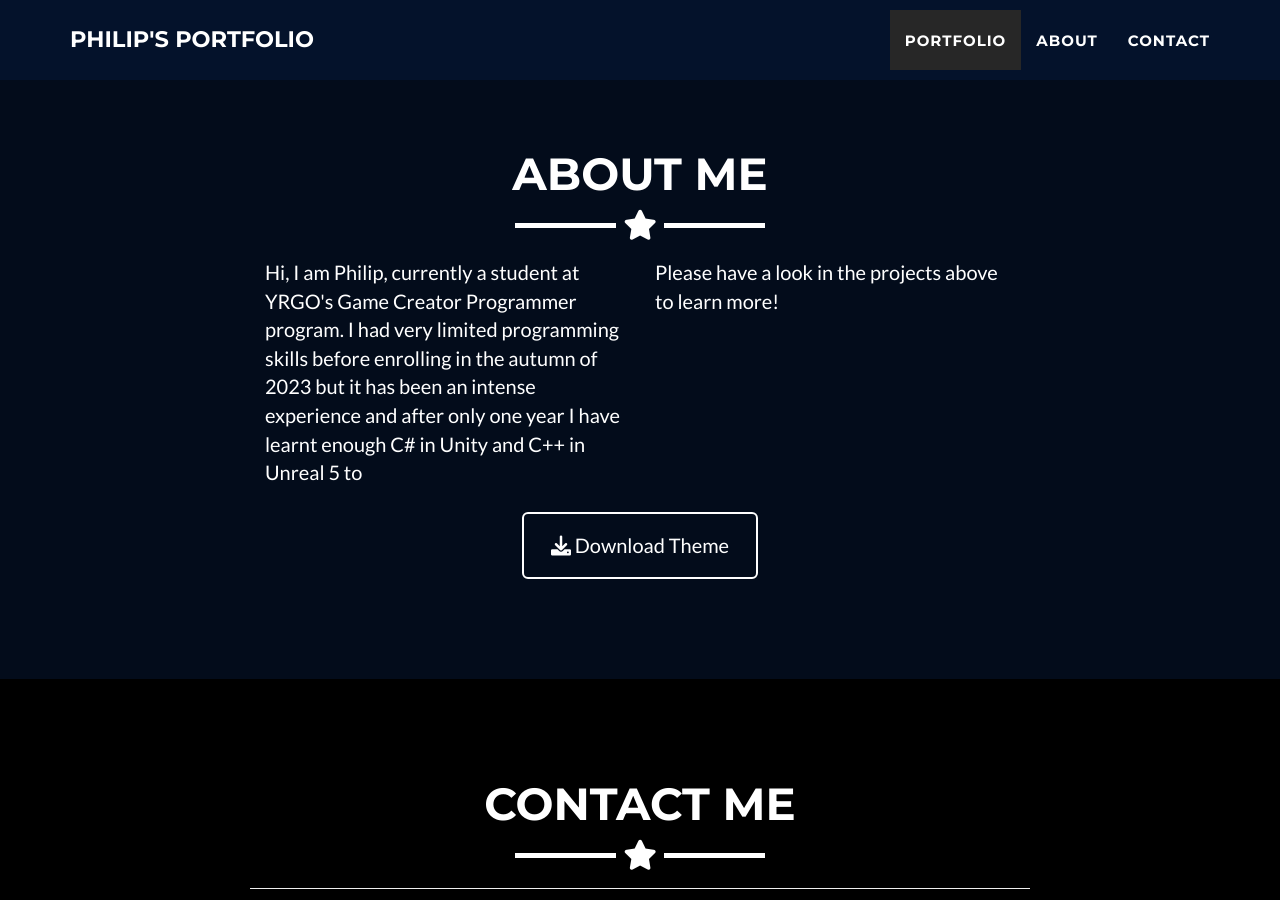
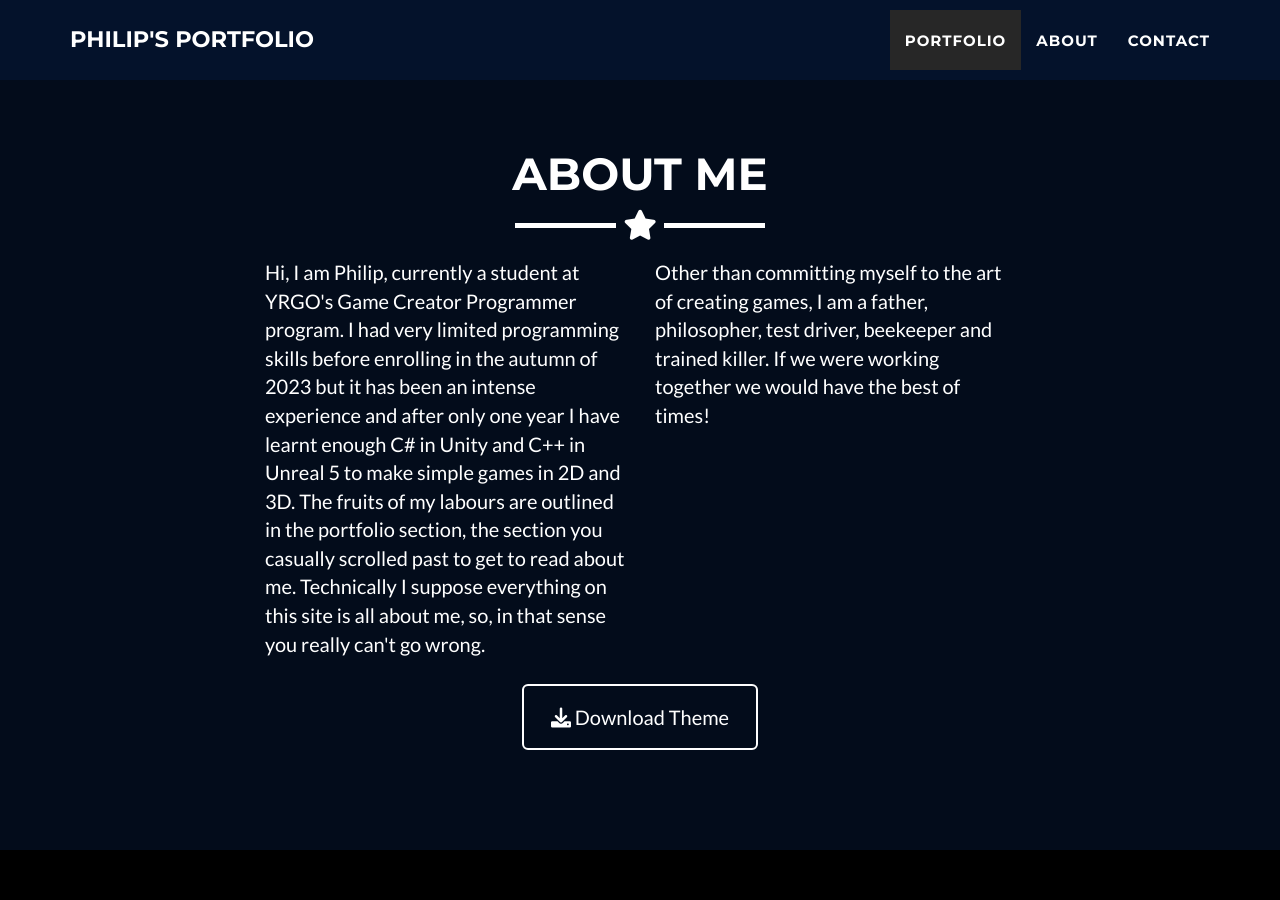
Before and after one commit to B0realian/B0realian.github.io, a Jekyll site: the page built from _posts/2024-06-07-Hellracer.markdown, in a window 1280 px wide and 900 px high, scrolled down 1599 px. Built offline with Jekyll 4.4.1, drawn with Linux system fonts in a browser that asks for light colours; some of the changed text lies outside the part shown.

Commit message:
Updating texts in main

```diff
--- a/_config.yml
+++ b/_config.yml
@@ -4,7 +4,7 @@ email: philip@schwerin.se
 url: https://b0realian.github.io/
 description: "Detailing/showing off my forays into games programming."
 keywords: "games programming C# Unity C++ Unreal Engine"
-skills: "Motivated Programmer Student"
+skills: "Motivated Student // Unity & Unreal // C# & C++"
 meta_author: Schwerin Philip
 
 # Google webmaster tools
@@ -49,7 +49,7 @@ social:
   - title: bitbucket
     url: http://bitbucket.org/jekyll
   - title: github
-    url: http://github.com/jekyll
+    url: http://github.com/B0realian
 
 # Postal address (add as many lines as necessary)
 address:
--- a/_includes/about.html
+++ b/_includes/about.html
@@ -11,10 +11,14 @@
       <div class="col-lg-4 col-lg-offset-2">
         <p>Hi, I am Philip, currently a student at YRGO's Game Creator Programmer program. I had very limited
          programming skills before enrolling in the autumn of 2023 but it has been an intense experience and
-          after only one year I have learnt enough C# in Unity and C++ in Unreal 5 to</p>
+          after only one year I have learnt enough C# in Unity and C++ in Unreal 5 to make simple games in 2D
+        and 3D. The fruits of my labours are outlined in the portfolio section, the section you casually
+      scrolled past to get to read about me. Technically I suppose everything on this site is all about me,
+    so, in that sense you really can't go wrong.</p>
       </div>
       <div class="col-lg-4">
-        <p>Please have a look in the projects above to learn more! </p>
+        <p>Other than committing myself to the art of creating games, I am a father, philosopher, test driver,
+        beekeeper and trained killer. If we were working together we would have the best of times!</p>
       </div>
       <div class="col-lg-8 col-lg-offset-2 text-center">
         <a href="https://github.com/jeromelachaud/freelancer-theme" class="btn btn-lg btn-outline">
```
